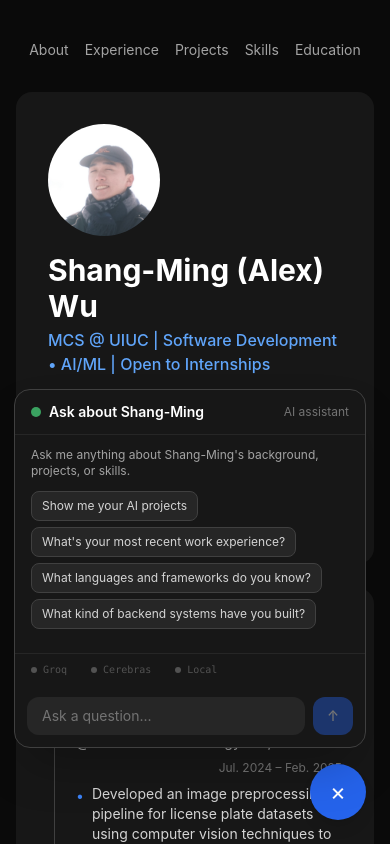
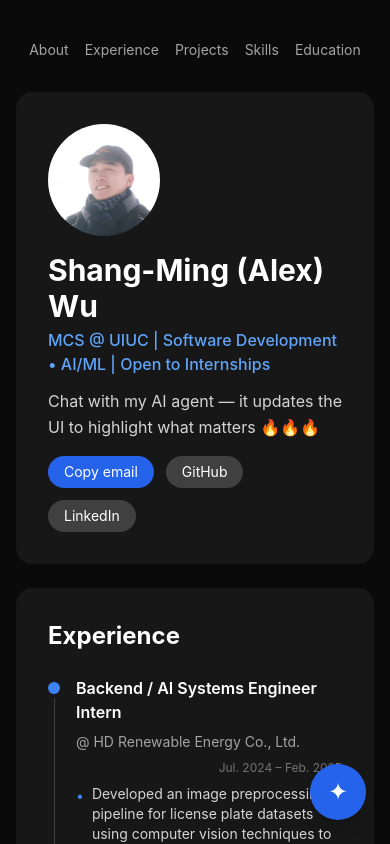
Before and after one commit to Alex-Wu1122/ai-agent-website, a Next.js app: page / in a window 390 px wide. Shown: the top 844 px of the page. Built offline with nearby package versions, Linux system fonts and the light colour scheme.

Commit message:
Chat defaults closed on mobile, open on desktop; fix hydration warning

```diff
--- a/src/components/Chat.tsx
+++ b/src/components/Chat.tsx
@@ -37,7 +37,11 @@ const SUGGESTIONS = [
 ];
 
 export default function Chat({ onActions, onStatusEvent, groqStatus, cerebrasStatus, localStatus }: ChatProps) {
-  const [open, setOpen] = useState(true);
+  const [open, setOpen] = useState(false);
+
+  useEffect(() => {
+    if (window.innerWidth >= 768) setOpen(true);
+  }, []);
   const [history, setHistory] = useState<ChatMessage[]>([]);
   const [input, setInput] = useState("");
   const [loading, setLoading] = useState(false);
@@ -111,6 +115,7 @@ export default function Chat({ onActions, onStatusEvent, groqStatus, cerebrasSta
         onClick={() => setOpen((o) => !o)}
         className="fixed bottom-6 right-6 z-50 w-14 h-14 rounded-full bg-blue-600 hover:bg-blue-500 text-white shadow-lg flex items-center justify-center text-2xl transition-all duration-200 hover:scale-110"
         aria-label="Open AI assistant"
+        suppressHydrationWarning
       >
         {open ? "×" : "✦"}
       </button>
```
